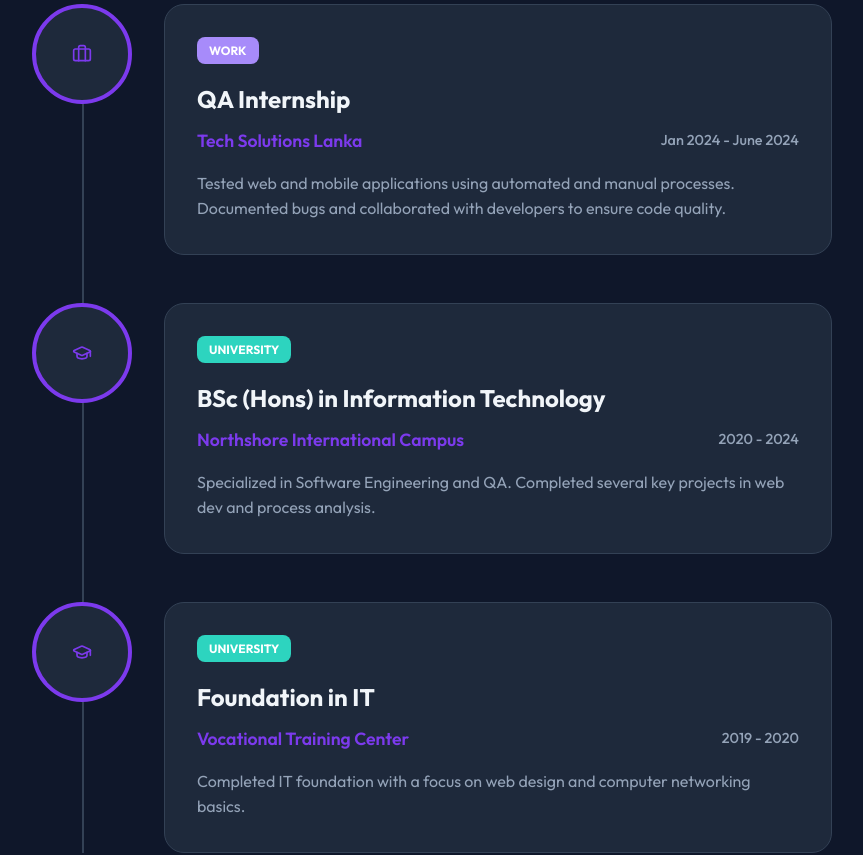
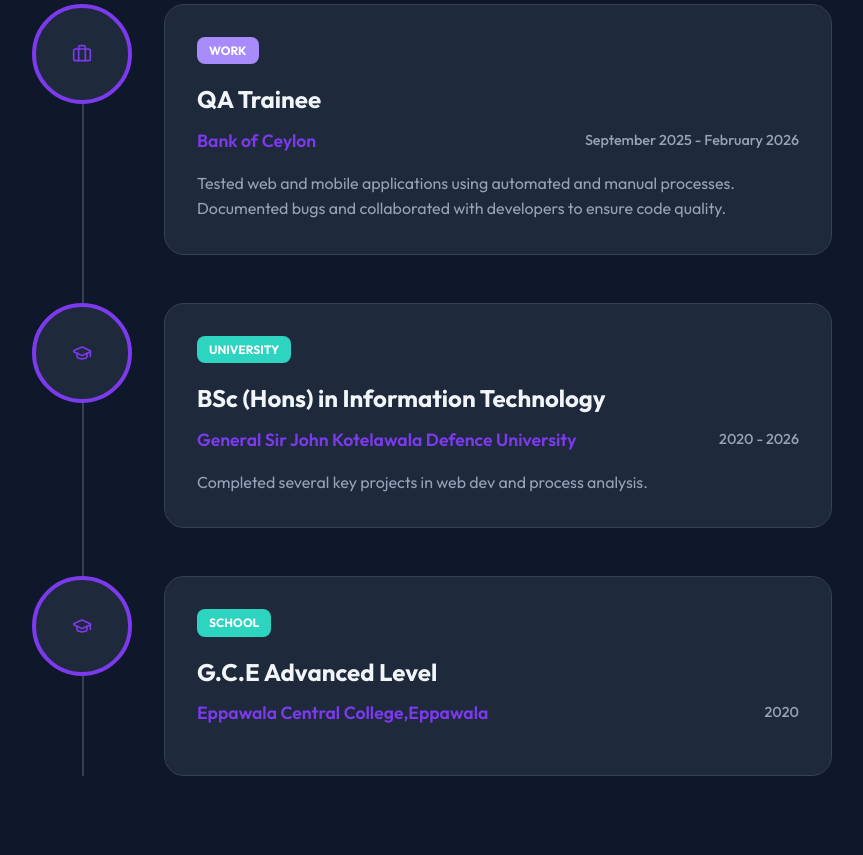
Before and after one commit to Amanda-2000/web-portfolio-site, a React (Create React App) app in the folder portfolio/: page /experience in a window 1280 px wide. Shown: the part 280-1135 px from the top of the page, without its empty margins (208-1071 px from the left). Built offline with nearby package versions, Linux system fonts and the light colour scheme.

Commit message:
changes donw

```diff
--- a/portfolio/src/pages/Experience/Experience.js
+++ b/portfolio/src/pages/Experience/Experience.js
@@ -7,26 +7,26 @@ const Experience = () => {
   const experiences = [
     {
       type: 'work',
-      title: 'QA Internship',
-      company: 'Tech Solutions Lanka',
-      date: 'Jan 2024 - June 2024',
+      title: 'QA  Trainee',
+      company: 'Bank of Ceylon',
+      date: 'September 2025 - February 2026',
       desc: 'Tested web and mobile applications using automated and manual processes. Documented bugs and collaborated with developers to ensure code quality.',
       icon: <Briefcase size={20} />,
     },
     {
       type: 'university',
       title: 'BSc (Hons) in Information Technology',
-      company: 'Northshore International Campus',
-      date: '2020 - 2024',
-      desc: 'Specialized in Software Engineering and QA. Completed several key projects in web dev and process analysis.',
+      company: 'General Sir John Kotelawala Defence University',
+      date: '2020 - 2026',
+      desc: 'Completed several key projects in web dev and process analysis.',
       icon: <GraduationCap size={20} />,
     },
     {
-      type: 'university',
-      title: 'Foundation in IT',
-      company: 'Vocational Training Center',
-      date: '2019 - 2020',
-      desc: 'Completed IT foundation with a focus on web design and computer networking basics.',
+      type: 'school',
+      title: 'G.C.E Advanced Level',
+      company: 'Eppawala Central College,Eppawala',
+      date: '2020',
+      desc: '',
       icon: <GraduationCap size={20} />,
     },
   ];
--- a/portfolio/src/pages/Home/Home.js
+++ b/portfolio/src/pages/Home/Home.js
@@ -24,7 +24,7 @@ const Home = () => {
               IT Graduate | QA Engineer | Web Developer | Process Analyst
             </h2>
             <p className={styles.degree}>
-              BSc (Hons) in Information Technology | Northshore International Campus
+              BSc (Hons) in Information Technology | General Sir John Kotelawala Defence University
             </p>
             <p className={styles.bio}>
               Passionate about building user-friendly applications and ensuring
```
